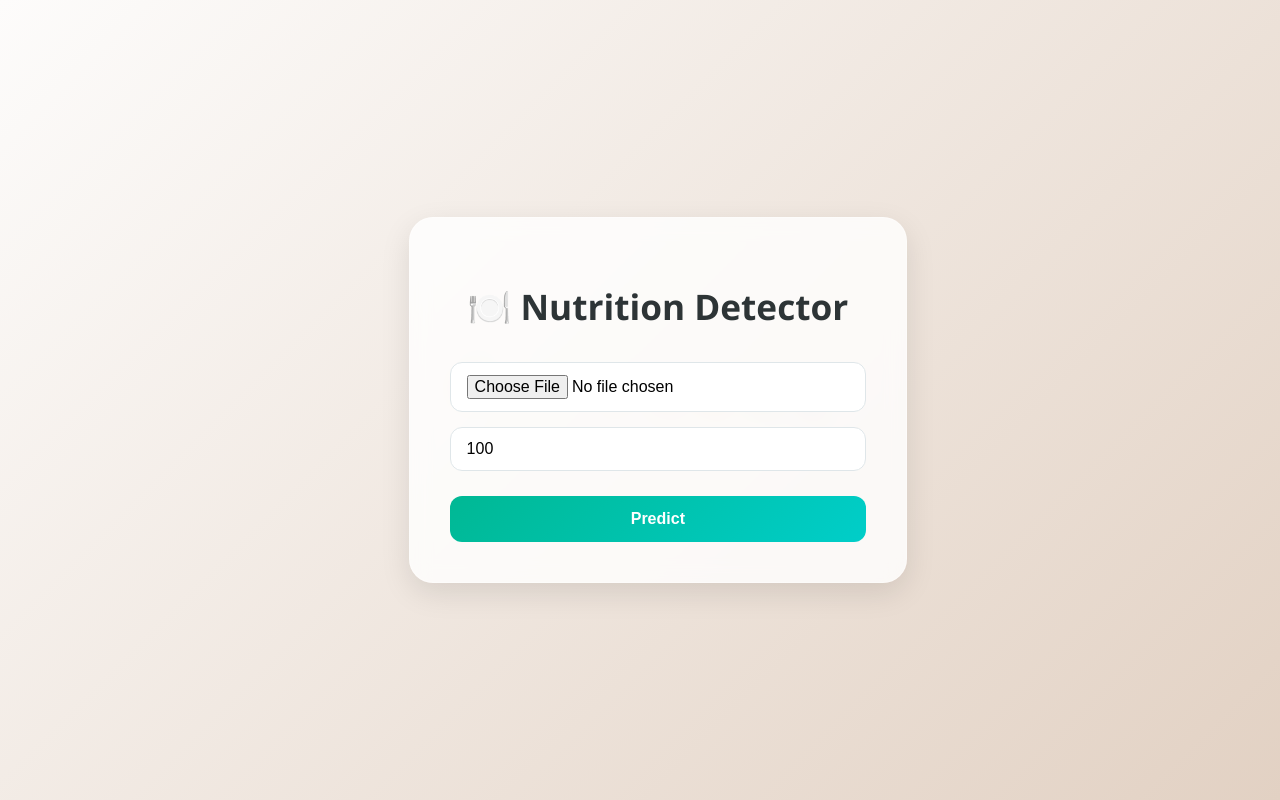
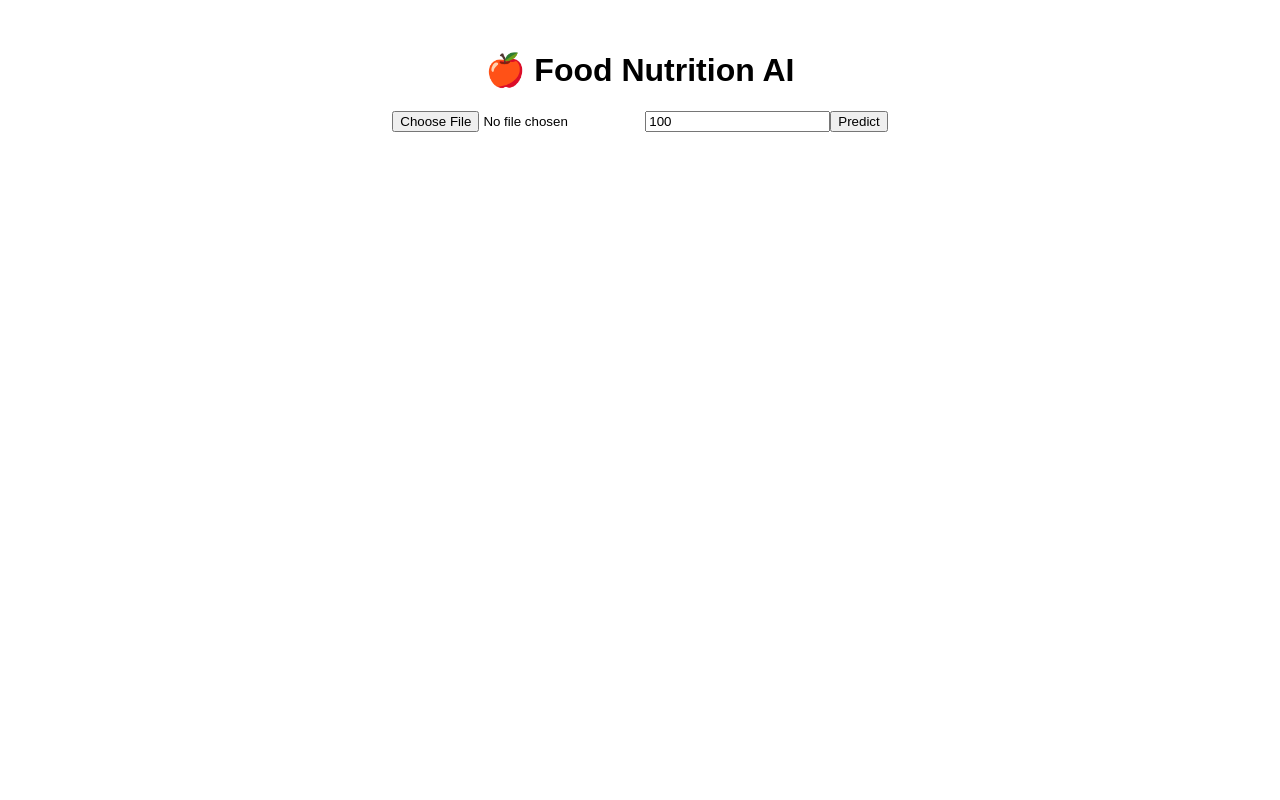
Before and after one commit to sikandar84/fyp-frontend, a React (Create React App) app: page / in a window 1280 px wide. Built offline with nearby package versions, Linux system fonts and the light colour scheme.

Commit message:
Update App.js

```diff
--- a/src/App.js
+++ b/src/App.js
@@ -1,6 +1,211 @@
+// import React, { useState } from "react";
+// import axios from "axios";
+// import "./App.css";
+
+// function App() {
+//   const [file, setFile] = useState(null);
+//   const [weight, setWeight] = useState(100);
+//   const [result, setResult] = useState(null);
+//   const [loading, setLoading] = useState(false);
+
+//   const [age, setAge] = useState("");
+//   const [gender, setGender] = useState("");
+//   const [disease, setDisease] = useState("");
+//   const [goal, setGoal] = useState("maintain");
+
+//   const [recommendation, setRecommendation] = useState("");
+//   const [recLoading, setRecLoading] = useState(false);
+
+//   // -------------------------
+//   // Predict Food
+//   // -------------------------
+//   const handlePredict = async () => {
+//     if (!file) {
+//       alert("Please select an image");
+//       return;
+//     }
+
+//     const formData = new FormData();
+//     formData.append("file", file);
+//     formData.append("weight", weight);
+
+//     setLoading(true);
+//     setResult(null);
+//     setRecommendation("");
+
+//     try {
+//       const response = await axios.post(
+//         "https://fyp-backend-production-82be.up.railway.app/predict",
+//         formData,
+//         {
+//           headers: { "Content-Type": "multipart/form-data" },
+//         }
+//       );
+
+//       setResult(response.data);
+
+//       setFile(null);
+//       document.getElementById("fileInput").value = "";
+//     } catch (error) {
+//       console.error(error);
+//       alert("Error calling backend");
+//     } finally {
+//       setLoading(false);
+//     }
+//   };
+
+//   // -------------------------
+//   // Get Recommendation
+//   // -------------------------
+//   const getRecommendation = async () => {
+//     if (!result) {
+//       alert("Predict food first");
+//       return;
+//     }
+
+//     const formData = new FormData();
+
+//     formData.append("calories", result.calories || 0);
+//     formData.append("protein", result.protein || 0);
+//     formData.append("carbohydrates", result.carbohydrates || 0);
+//     formData.append("fats", result.fats || 0);
+//     formData.append("fiber", result.fiber || 0);
+//     formData.append("sugars", result.sugars || 0);
+//     formData.append("sodium", result.sodium || 0);
+
+//     formData.append("age", age || 0);
+//     formData.append("gender", gender || "Unknown");
+//     formData.append("goal", goal || "maintain");
+//     formData.append("disease", disease || "");
+
+//     setRecLoading(true);
+//     setRecommendation("");
+
+//     try {
+//       const response = await axios.post(
+//         "https://fyp-backend-production-82be.up.railway.app/recommend",
+//         formData,
+//         {
+//           headers: { "Content-Type": "multipart/form-data" },
+//         }
+//       );
+
+//       const rec = response.data?.recommendations?.[0];
+
+//       if (rec) {
+//         setRecommendation(rec);
+//       } else {
+//         setRecommendation("No AI response received.");
+//       }
+//     } catch (err) {
+//       console.error(err);
+//       alert("Error getting recommendation");
+//     } finally {
+//       setRecLoading(false);
+//     }
+//   };
+
+//   return (
+//     <div className="app">
+//       <h1 className="title">🍽️ Nutrition Detector</h1>
+
+//       {/* INPUT SECTION */}
+//       <div className="input-container">
+//         <input
+//           id="fileInput"
+//           type="file"
+//           accept="image/*"
+//           onChange={(e) => setFile(e.target.files[0])}
+//         />
+
+//         <input
+//           type="number"
+//           min="1"
+//           value={weight}
+//           onChange={(e) => setWeight(e.target.value)}
+//           placeholder="Weight (g)"
+//         />
+
+//         <button onClick={handlePredict} disabled={loading}>
+//           {loading ? "Predicting..." : "Predict"}
+//         </button>
+//       </div>
+
+//       {/* RESULT */}
+//       {result && (
+//         <div className="result-card">
+//           <h2>Prediction Result</h2>
+
+//           <p className="food-label">
+//             {result.label ? result.label.toUpperCase() : ""}
+//           </p>
+
+//           <h3>Nutrition (for {result.weight} g)</h3>
+
+//           <ul className="nutrition-list">
+//             <li>Calories: {result.calories}</li>
+//             <li>Protein: {result.protein} g</li>
+//             <li>Carbohydrates: {result.carbohydrates} g</li>
+//             <li>Fats: {result.fats} g</li>
+//             <li>Fiber: {result.fiber} g</li>
+//             <li>Sugars: {result.sugars} g</li>
+//             <li>Sodium: {result.sodium} mg</li>
+//           </ul>
+
+//           {/* USER INPUT */}
+//           <div className="user-inputs">
+//             <h3>Personal Info</h3>
+
+//             <input
+//               type="number"
+//               placeholder="Age"
+//               value={age}
+//               onChange={(e) => setAge(e.target.value)}
+//             />
+
+//             <select value={gender} onChange={(e) => setGender(e.target.value)}>
+//               <option value="">Select Gender</option>
+//               <option value="Male">Male</option>
+//               <option value="Female">Female</option>
+//             </select>
+
+//             <select value={goal} onChange={(e) => setGoal(e.target.value)}>
+//               <option value="maintain">Maintain</option>
+//               <option value="weight loss">Weight Loss</option>
+//               <option value="muscle gain">Muscle Gain</option>
+//             </select>
+
+//             <input
+//               type="text"
+//               placeholder="Disease (optional)"
+//               value={disease}
+//               onChange={(e) => setDisease(e.target.value)}
+//             />
+
+//             <button onClick={getRecommendation} disabled={recLoading}>
+//               {recLoading ? "Analyzing..." : "Get Recommendation"}
+//             </button>
+//           </div>
+
+//           {/* AI OUTPUT */}
+//           {recommendation && (
+//             <div className="recommendation-box">
+//               <h3>AI Recommendation</h3>
+//               <p>{recommendation}</p>
+//             </div>
+//           )}
+//         </div>
+//       )}
+//     </div>
+//   );
+// }
+
+// export default App;
+
+
+
 import React, { useState } from "react";
 import axios from "axios";
-import "./App.css";
 
 function App() {
   const [file, setFile] = useState(null);
@@ -8,196 +213,117 @@ function App() {
   const [result, setResult] = useState(null);
   const [loading, setLoading] = useState(false);
 
-  const [age, setAge] = useState("");
-  const [gender, setGender] = useState("");
-  const [disease, setDisease] = useState("");
-  const [goal, setGoal] = useState("maintain");
+  const BASE_URL = "https://fyp-backend-production-82be.up.railway.app";
 
-  const [recommendation, setRecommendation] = useState("");
-  const [recLoading, setRecLoading] = useState(false);
+  const handleFileChange = (e) => {
+    setFile(e.target.files[0]);
+  };
 
-  // -------------------------
-  // Predict Food
-  // -------------------------
   const handlePredict = async () => {
     if (!file) {
-      alert("Please select an image");
+      alert("Please select an image first");
       return;
     }
 
-    const formData = new FormData();
-    formData.append("file", file);
-    formData.append("weight", weight);
-
     setLoading(true);
     setResult(null);
-    setRecommendation("");
 
     try {
-      const response = await axios.post(
-        "https://fyp-backend-production-82be.up.railway.app/predict",
-        formData,
-        {
-          headers: { "Content-Type": "multipart/form-data" },
-        }
-      );
+      const formData = new FormData();
+      formData.append("file", file);
+      formData.append("weight", weight);
 
-      setResult(response.data);
+      const res = await axios.post(`${BASE_URL}/predict`, formData, {
+        headers: {
+          "Content-Type": "multipart/form-data",
+        },
+      });
 
-      setFile(null);
-      document.getElementById("fileInput").value = "";
-    } catch (error) {
-      console.error(error);
-      alert("Error calling backend");
-    } finally {
-      setLoading(false);
-    }
-  };
+      console.log("BACKEND RESPONSE:", res.data);
 
-  // -------------------------
-  // Get Recommendation
-  // -------------------------
-  const getRecommendation = async () => {
-    if (!result) {
-      alert("Predict food first");
-      return;
+      setResult(res.data);
+
+    } catch (err) {
+      console.log("ERROR:", err);
+      setResult({
+        error: err?.response?.data?.error || "Backend error"
+      });
     }
 
-    const formData = new FormData();
-
-    formData.append("calories", result.calories || 0);
-    formData.append("protein", result.protein || 0);
-    formData.append("carbohydrates", result.carbohydrates || 0);
-    formData.append("fats", result.fats || 0);
-    formData.append("fiber", result.fiber || 0);
-    formData.append("sugars", result.sugars || 0);
-    formData.append("sodium", result.sodium || 0);
-
-    formData.append("age", age || 0);
-    formData.append("gender", gender || "Unknown");
-    formData.append("goal", goal || "maintain");
-    formData.append("disease", disease || "");
-
-    setRecLoading(true);
-    setRecommendation("");
-
-    try {
-      const response = await axios.post(
-        "https://fyp-backend-production-82be.up.railway.app/recommend",
-        formData,
-        {
-          headers: { "Content-Type": "multipart/form-data" },
-        }
-      );
-
-      const rec = response.data?.recommendations?.[0];
-
-      if (rec) {
-        setRecommendation(rec);
-      } else {
-        setRecommendation("No AI response received.");
-      }
-    } catch (err) {
-      console.error(err);
-      alert("Error getting recommendation");
-    } finally {
-      setRecLoading(false);
-    }
+    setLoading(false);
   };
 
   return (
-    <div className="app">
-      <h1 className="title">🍽️ Nutrition Detector</h1>
+    <div style={styles.container}>
 
-      {/* INPUT SECTION */}
-      <div className="input-container">
-        <input
-          id="fileInput"
-          type="file"
-          accept="image/*"
-          onChange={(e) => setFile(e.target.files[0])}
-        />
+      <h1>🍎 Food Nutrition AI</h1>
 
-        <input
-          type="number"
-          min="1"
-          value={weight}
-          onChange={(e) => setWeight(e.target.value)}
-          placeholder="Weight (g)"
-        />
+      {/* Upload */}
+      <input type="file" onChange={handleFileChange} />
 
-        <button onClick={handlePredict} disabled={loading}>
-          {loading ? "Predicting..." : "Predict"}
-        </button>
-      </div>
+      {/* Weight */}
+      <input
+        type="number"
+        value={weight}
+        onChange={(e) => setWeight(e.target.value)}
+        placeholder="Enter weight"
+      />
+
+      {/* Button */}
+      <button onClick={handlePredict} disabled={loading}>
+        {loading ? "Predicting..." : "Predict"}
+      </button>
+
+      {/* ERROR */}
+      {result?.error && (
+        <div style={{ color: "red", marginTop: 20 }}>
+          <h3>Error</h3>
+          <p>{result.error}</p>
+        </div>
+      )}
 
       {/* RESULT */}
-      {result && (
-        <div className="result-card">
+      {result && !result.error && (
+        <div style={styles.card}>
+
           <h2>Prediction Result</h2>
 
-          <p className="food-label">
-            {result.label ? result.label.toUpperCase() : ""}
-          </p>
+          <h3>🍽 Food: {result.label}</h3>
 
-          <h3>Nutrition (for {result.weight} g)</h3>
+          <p>Confidence: {result.confidence}</p>
+          <p>Weight: {result.weight}</p>
 
-          <ul className="nutrition-list">
-            <li>Calories: {result.calories}</li>
-            <li>Protein: {result.protein} g</li>
-            <li>Carbohydrates: {result.carbohydrates} g</li>
-            <li>Fats: {result.fats} g</li>
-            <li>Fiber: {result.fiber} g</li>
-            <li>Sugars: {result.sugars} g</li>
-            <li>Sodium: {result.sodium} mg</li>
-          </ul>
+          <hr />
 
-          {/* USER INPUT */}
-          <div className="user-inputs">
-            <h3>Personal Info</h3>
+          <p>🔥 Calories: {result.calories}</p>
+          <p>💪 Protein: {result.protein}</p>
+          <p>🍞 Carbohydrates: {result.carbohydrates}</p>
+          <p>🥑 Fats: {result.fats}</p>
+          <p>🌾 Fiber: {result.fiber}</p>
+          <p>🍬 Sugars: {result.sugars}</p>
+          <p>🧂 Sodium: {result.sodium}</p>
 
-            <input
-              type="number"
-              placeholder="Age"
-              value={age}
-              onChange={(e) => setAge(e.target.value)}
-            />
-
-            <select value={gender} onChange={(e) => setGender(e.target.value)}>
-              <option value="">Select Gender</option>
-              <option value="Male">Male</option>
-              <option value="Female">Female</option>
-            </select>
-
-            <select value={goal} onChange={(e) => setGoal(e.target.value)}>
-              <option value="maintain">Maintain</option>
-              <option value="weight loss">Weight Loss</option>
-              <option value="muscle gain">Muscle Gain</option>
-            </select>
-
-            <input
-              type="text"
-              placeholder="Disease (optional)"
-              value={disease}
-              onChange={(e) => setDisease(e.target.value)}
-            />
-
-            <button onClick={getRecommendation} disabled={recLoading}>
-              {recLoading ? "Analyzing..." : "Get Recommendation"}
-            </button>
-          </div>
-
-          {/* AI OUTPUT */}
-          {recommendation && (
-            <div className="recommendation-box">
-              <h3>AI Recommendation</h3>
-              <p>{recommendation}</p>
-            </div>
-          )}
         </div>
       )}
+
     </div>
   );
 }
 
+const styles = {
+  container: {
+    padding: 30,
+    fontFamily: "Arial",
+    textAlign: "center"
+  },
+  card: {
+    marginTop: 20,
+    padding: 20,
+    border: "1px solid #ddd",
+    borderRadius: 10,
+    display: "inline-block",
+    textAlign: "left"
+  }
+};
+
 export default App;
```
